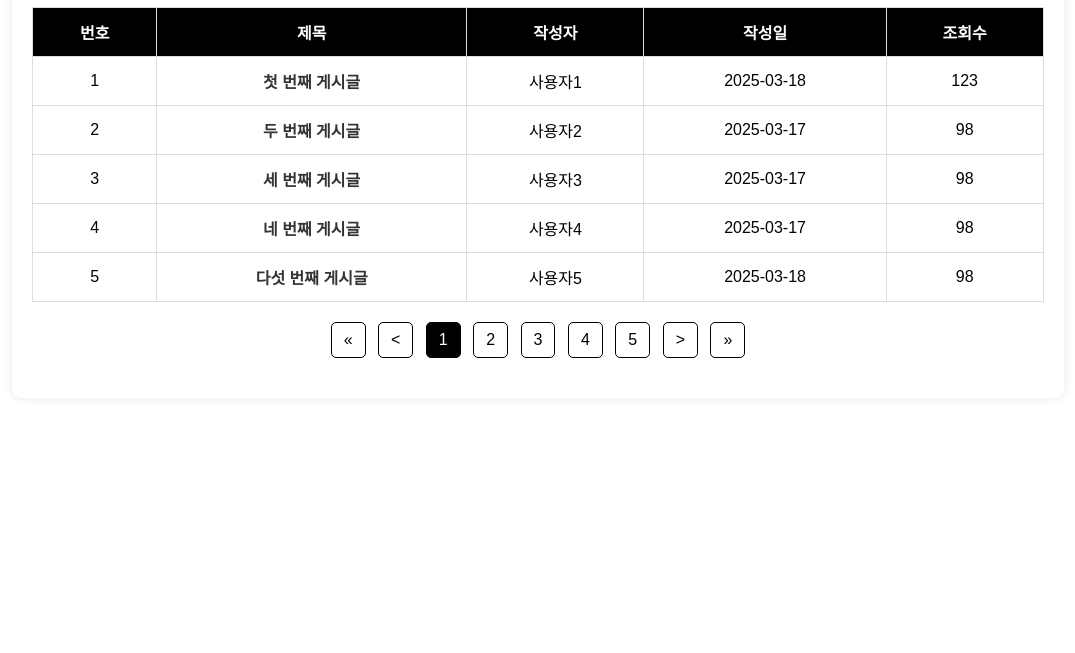
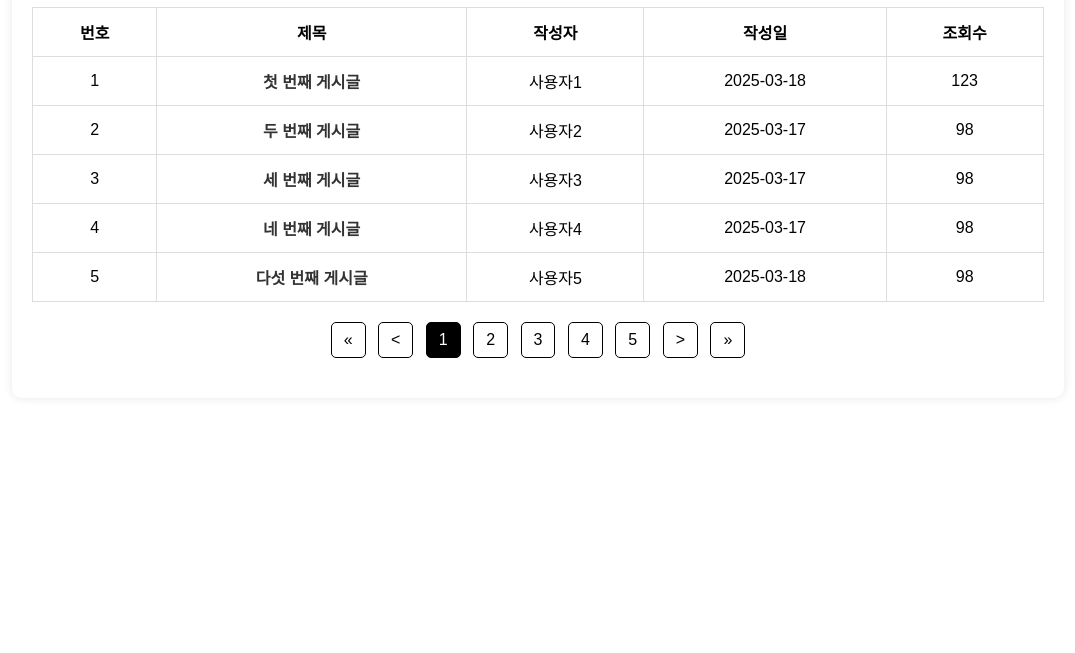
Before and after one commit to cseongbo/practice1, a plain HTML site: page pages/list.html in a window 1280 px wide. Shown: the part 147-800 px from the top of the page, without its empty margins (102-1177 px from the left). Drawn offline with Linux system fonts and the light colour scheme.

Commit message:
테이블 수정

```diff
--- a/css/styles.css
+++ b/css/styles.css
@@ -38,8 +38,7 @@ td {
 }
 
 th {
-  background-color: #000;
-  color: white;
+  color: #000;
   font-weight: bold;
 }
 
```
